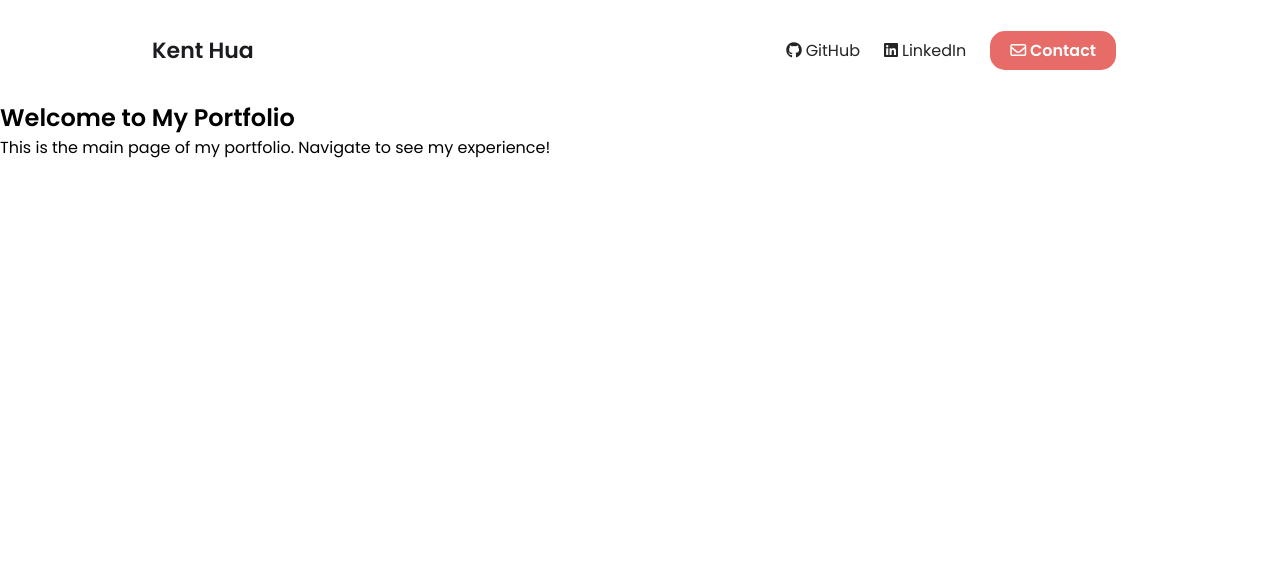
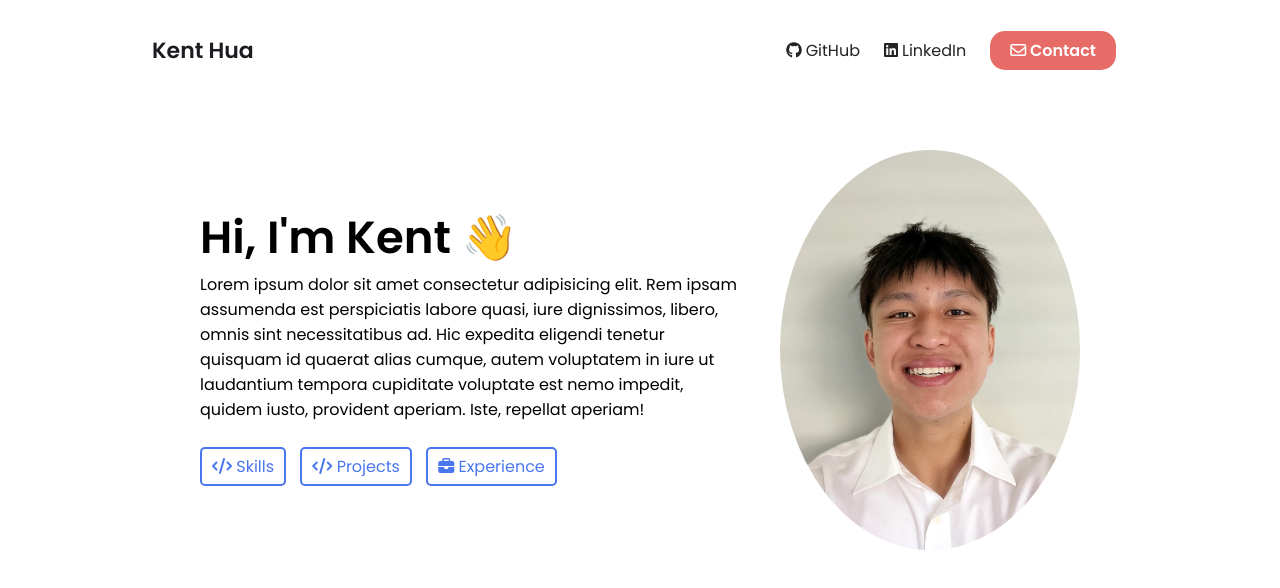
Before and after one commit to kenthua888/kenthua888.github.io, a plain HTML site: page index.html in a window 1280 px wide. Drawn offline with Linux system fonts and the light colour scheme.

Commit message:
New files, modified stylesheet and html

```diff
--- a/css/styles.css
+++ b/css/styles.css
@@ -12,6 +12,9 @@
     padding: 0;
     margin: 0;
     box-sizing: border-box;
+    text-decoration: none;
+
+
 
 }
 
@@ -50,7 +53,7 @@ nav{
     height: 100px;
     width: 100%;
     max-width: 1000px;
-    margin:0 auto;
+    margin: auto;
     display: flex;
     justify-content: space-between;
     align-items: center;
@@ -58,17 +61,20 @@ nav{
     padding: 0 12px;
 }
 
+
 nav .left a{
     color: var(--text-color);
     text-decoration: none;
     font-size: 22px;
     font-weight: 600;
+
 }
 
 .nav_link--list{
     list-style-type: none;
     display: flex;
 }
+
 
 .nav_link--anchor{
     margin: 0 12px;
@@ -91,6 +97,67 @@ nav .left a{
     background-color: #e54c47
 }
 
+/* SECTION 1: About Me */
+
+.about-me-section {
+    display: flex;
+    justify-content: space-between;
+    padding: 0 200px;
+    margin: 50px 0;
+    align-items: center;
+    gap: 40px;
+    margin-bottom: 100;
+}
+.about-me-section .text {
+    flex: 5;
+}
+
+.about-me-section .text h2 {
+    font-size: 45px;
+}
+
+
+.about-me-section .text .links {
+    color: var(--link-color);
+    text-decoration: none;
+    margin-top: 25px;
+
+}
+
+.about-me-section .text .links a {
+    display: inline-block;
+    padding: 5px 10px;
+    color: var(--link-color);
+    border: 2px solid var(--link-color);
+    border-radius:  5px;
+    margin-right: 10px;
+    margin-bottom: 10px;
+}
+
+.about-me-section .text .links a:hover {
+    color: var(--text-color);
+    border: 2px solid var(--text-color)
+}
+
+.about-me-section .headshot {
+    flex: 2;
+    display: flex;
+    justify-content: right;
+}
+
+.about-me-section .headshot img {
+    width: 300px;
+    border-radius: 50%;
+  }
+
+@media (max-width: 850px) {
+    .about-me-section .text h2 {
+        font-size: 35px;
+    }
+}
+
+
+
 @media (max-width: 600px) {
     /* Nav Bar */
     nav {
--- a/index.html
+++ b/index.html
@@ -16,7 +16,7 @@
 </head>
 
 <body>
-    <section id="about-me">
+    <section id="nav-bar">
         <!-- NAV BAR -->
         <nav>
             <div class="left">
@@ -61,24 +61,46 @@
             </ul>
         </nav>
 
-        <!-- SECTION 1: Hero -->
-        <div class="about-me_info">
-            <main>
-                <h1>Welcome to My Portfolio</h1>
-                <p>This is the main page of my portfolio. Navigate to see my experience!</p>
-            </main>
+    </section>
+    <!-- SECTION 1: Hero -->
+     <section class="about-me-section">
+        <div class="text">
+            <h2>Hi, I'm Kent 👋</h2>
+            <p>Lorem ipsum dolor sit amet consectetur adipisicing elit. Rem ipsam assumenda est perspiciatis labore quasi, iure dignissimos, libero, omnis sint necessitatibus ad. Hic expedita eligendi tenetur quisquam id quaerat alias cumque, autem voluptatem in iure ut laudantium tempora cupiditate voluptate est nemo impedit, quidem iusto, provident aperiam. Iste, repellat aperiam!</p>
+
+            <div class="links">
+                <a href="#skills">
+                    <i class="fa-solid fa-code"></i>
+                    <span>Skills</span>
+                </a>
+
+                <a href="#projects">
+                    <i class="fa-solid fa-code"></i>
+                    <span>Projects</span>
+                </a>
+
+                <a href="#experience">
+                    <i class="fa-solid fa-briefcase"></i>
+                    <span>Experience</span>
+                </a>
+            </div>
         </div>
+        <div class="headshot">
+            <img src="/assets/images/me1.webp" alt="picture of me">
+        </div>
+     </section>
 
-
-    </section>
     <!-- SECTION 2: Skills and Languages -->
-    <section id="languages">
+    <section id="skills">
 
     </section>
     <!-- SECTION 3: Projects -->
     <section id="projects">
     </section>
-    <!-- SECTION 4: Footer -->
+    <!-- SECTION 4: Experience -->
+    <section id="experience">
+    </section>
+    <!-- SECTION 5: Footer -->
     <footer>
     </footer>
   </body>
```
Also changed, not shown: assets/images/me1.webp (added).
